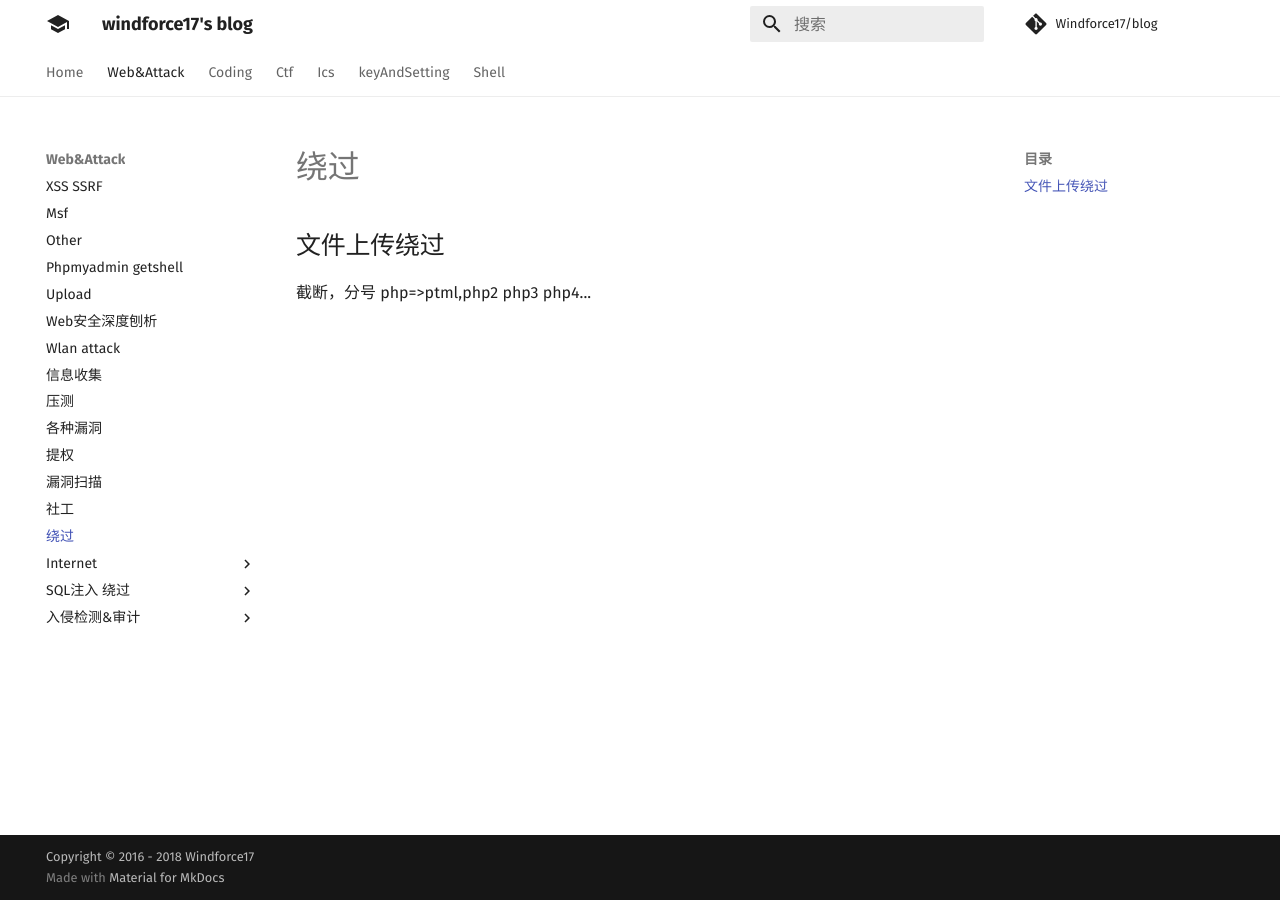
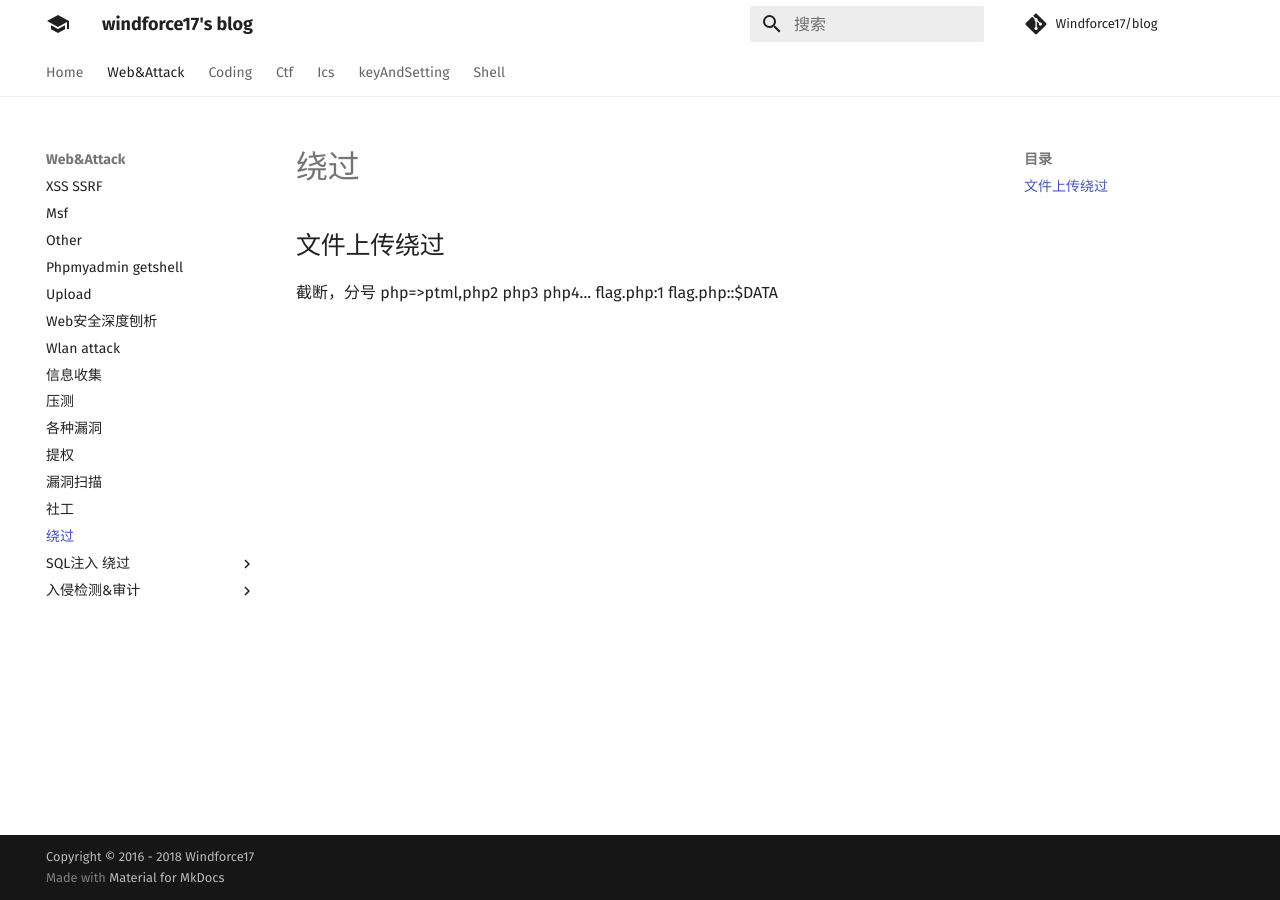
Before and after one commit to Windforce17/blog, an MkDocs documentation site: the page built from docs/Web&Attack/绕过.md, in a window 1280 px wide. Built offline with MkDocs 1.6.1 and Material for MkDocs 9.7.7, drawn with Linux system fonts in a browser that asks for light colours; comment, search, counter and statistics services are not loaded.

Commit message:
update web

```diff
--- a/docs/Web&Attack/绕过.md
+++ b/docs/Web&Attack/绕过.md
@@ -1,3 +1,4 @@
 ## 文件上传绕过
 
-截断，分号 php=>ptml,php2 php3 php4...
+截断，分号 php=>ptml,php2 php3 php4... flag.php:1
+flag.php::$DATA
```
Also changed, not shown: docs/README.md (+2 -2 lines), docs/Web&Attack/SQL注入-绕过/SQL注入.md (+5 -0 lines), docs/ctf/web/basic.md (+2 -1 lines), docs/ctf/web/xpath、xml注入.md (added, +1 -0 lines), docs/coding/Internet/模型.png (renamed from docs/Web&Attack/Internet/模型.png), docs/coding/Internet/网络协议.md (renamed from docs/Web&Attack/Internet/网络协议.md), docs/coding/Internet/网络接口层.png (renamed from docs/Web&Attack/Internet/网络接口层.png), 1 other file.
